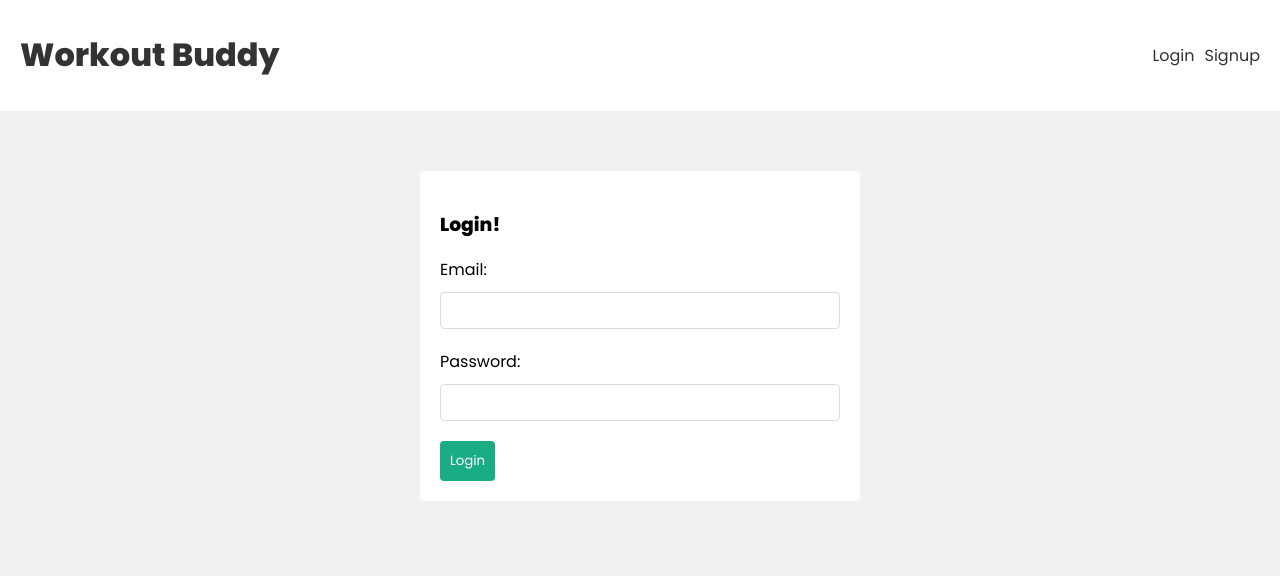
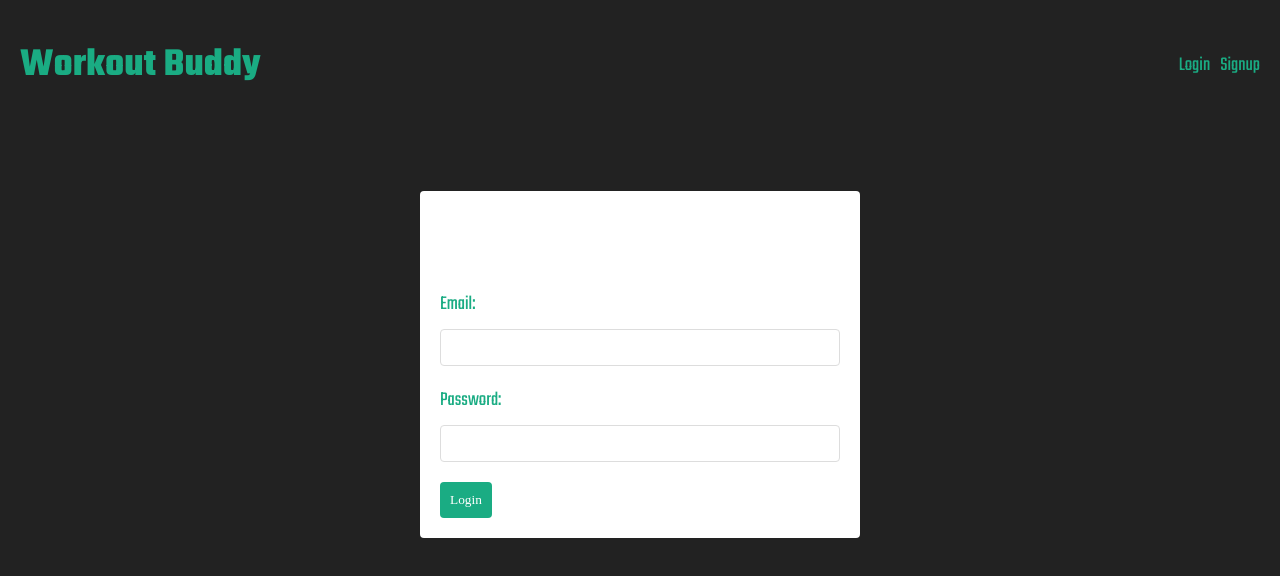
Before and after one commit to tranielmp8/MERN_REACT_WORKOUT_FRONTEND, a React (Vite) app: page /login in a window 1280 px wide. Shown: the top 576 px of the page. Built offline with nearby package versions, Linux system fonts and the light colour scheme.

Commit message:
adding a field on frontend

```diff
--- a/src/components/WorkoutDetails.jsx
+++ b/src/components/WorkoutDetails.jsx
@@ -34,6 +34,7 @@ export default function WorkoutDetails({workout}) {
     <div className="workout-details">
       <h4>{workout.title}</h4>
       <p><strong>Load (lbs): </strong> {workout.load}</p>
+      <p><strong>Set(s): </strong> X {workout.sets}</p>
       <p><strong>Reps: </strong>{workout.reps}</p>
       <p>{formatDistanceToNow(new Date(workout.createdAt), { addSuffix: true })}</p>
       <span className="material-symbols-outlined" onClick={handleClick}>delete</span>
--- a/src/components/WorkoutForm.jsx
+++ b/src/components/WorkoutForm.jsx
@@ -10,6 +10,7 @@ export default function WorkoutForm() {
   const [title, setTitle] = useState('')
   const [load, setLoad] = useState('')
   const [reps, setReps] = useState('')
+  const [sets, setSets] = useState('')
   const [error, setError] = useState(null)
   const [emptyFields, setEmpytFields] = useState([])
 
@@ -24,6 +25,7 @@ export default function WorkoutForm() {
     const workout = {
       title,
       load,
+      sets,
       reps
     }
 
@@ -44,6 +46,7 @@ export default function WorkoutForm() {
     if(response.ok) {
       setTitle('')
       setLoad('')
+      setSets('')
       setReps('')
       setError(null);
       setEmpytFields([])
@@ -56,6 +59,7 @@ export default function WorkoutForm() {
   return (
     <div>
       <form action="" className="create" onSubmit={handleSubmit}>
+        <div className="create-container">
         <h3>Add a new workout</h3>
         <label htmlFor="">
           Exercise Title:
@@ -79,6 +83,17 @@ export default function WorkoutForm() {
         />
 
         <label htmlFor="">
+          Sets:
+        </label>
+        <input
+          type="number"
+          onChange={(e) => setSets(e.target.value)}
+          value={sets}
+          className={emptyFields.includes('sets') ? 'error' : ''}
+
+        />
+
+        <label htmlFor="">
           Reps:
         </label>
         <input
@@ -91,6 +106,7 @@ export default function WorkoutForm() {
 
         <button>Add Workout</button>
         {error && <div>{error}</div>}
+        </div>
       </form>
     </div>
   )
--- a/src/index.css
+++ b/src/index.css
@@ -1,4 +1,4 @@
-@import url('https://fonts.googleapis.com/css2?family=Poppins:wght@300;400;500;600;800&family=VT323&display=swap');
+@import url('https://fonts.googleapis.com/css2?family=Teko:wght@300..700&display=swap');
 
 /* layout */
 :root {
@@ -6,12 +6,14 @@
   --error: #e7195a;
 }
 body {
-  background: #f1f1f1;
+  background: #222;
   margin: 0;
-  font-family: "Poppins";
+  font-family: "Teko", sans-serif;
+  color: #fff;
+  font-size: 20px;
 }
 header {
-  background: #fff;
+  /* background: #fff; */
 }
 header .container {
   max-width: 1400px;
@@ -22,7 +24,7 @@ header .container {
   justify-content: space-between;
 }
 header a {
-  color: #333;
+  color: #1aac83;
   text-decoration: none;
 }
 .pages{
@@ -40,10 +42,11 @@ header a {
 .workout-details {
   background: #fff;
   border-radius: 4px;
+  width: 70%;
   margin: 20px auto;
   padding: 20px;
   position: relative;
-  box-shadow: 2px 2px 5px rgba(0,0,0,0.05);
+  box-shadow: 3px 5px 5px rgba(83, 244, 129, 0.472);
 }
 .workout-details h4 {
   margin: 0 0 10px 0;
@@ -60,13 +63,38 @@ header a {
   top: 20px;
   right: 20px;
   cursor: pointer;
-  background: #f1f1f1;
+  /* background: #f1f1f1; */
+  border-radius: 50%;
+  border: #444 solid 2px;
   padding: 6px;
   border-radius: 50%;
-  color: #333;
+  color: #444;
+  transition: all .2s ease-in-out;
+}
+
+.workout-details span:hover {
+  box-shadow: 0 0 15px rgba(83, 244, 129, 0.472);
+  border: #1aac83 solid 2px;
+  border-radius: 15px;
+  color: #1aac83;
 }
 
 /* new workout form */
+
+.create {
+  border-left: #1aac83 solid 3px;
+}
+
+.create-container {
+  padding: 5px;
+  margin-left: 5px;
+}
+
+label {
+  color: #1aac83;
+  font-size: 20px;
+}
+
 label, input {
   display: block;
 }
@@ -127,3 +155,23 @@ form.signup, form.login {
   background: #fff;
   border-radius: 4px;
 }
+
+@media screen and (max-width: 780px) {
+  body {
+    font-size: 18px;
+  }
+  .home {
+
+    grid-template-columns: 1fr;
+    justify-content: center;
+    align-items: center;
+    gap: 20px;
+  }
+
+  .create {
+    border: #1aac83 solid 3px;
+    border-radius: 15px;
+    /* width: 80%; */
+
+  }
+}
```
